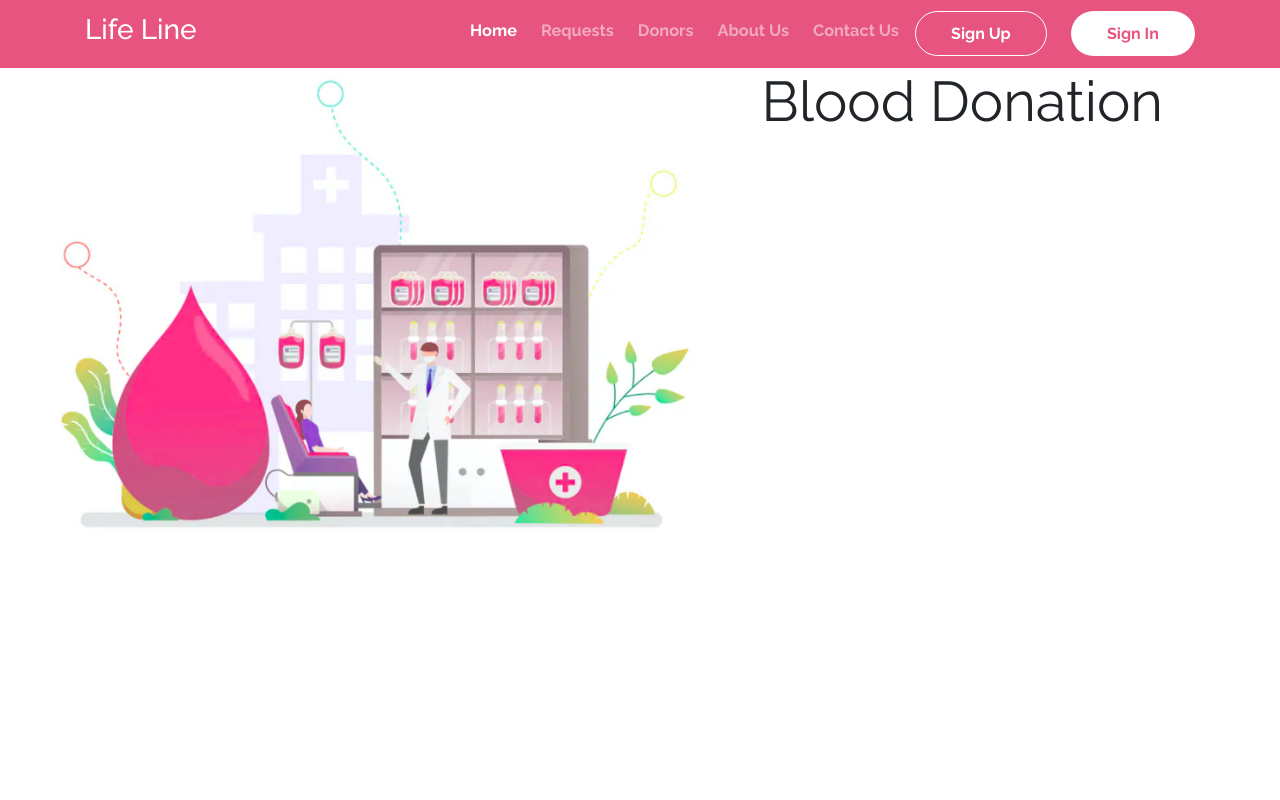
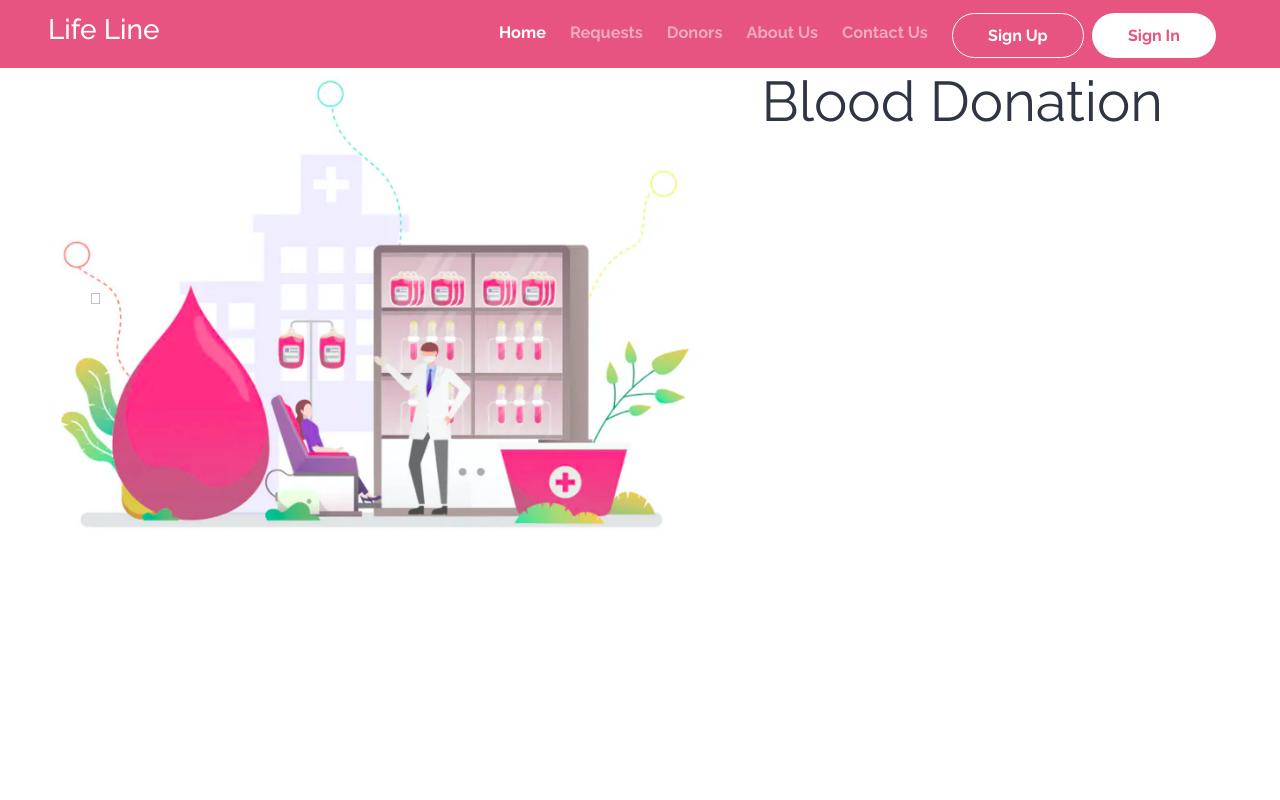
Before and after one commit to Life-line-iiitk/life-line, a PHP site: page / in a window 1280 px wide. Run offline with PHP 8.4, Linux system fonts and the light colour scheme.

Commit message:
Started index page

```diff
--- a/assets/styles/style.css
+++ b/assets/styles/style.css
@@ -8,6 +8,7 @@
 {
     box-sizing: border-box;
     font-family:'Raleway', sans-serif;
+    color:var(--black);
 }
 
 html, body
@@ -37,7 +38,7 @@ html, body
     border:0.1rem solid white;
     border-radius: 5rem;
     color: var(--white);
-    font-weight: bold;
+    font-weight: 520;
 }
 .sign-in
 {
@@ -45,5 +46,13 @@ html, body
     border-radius: 5rem;
     padding:0.6rem 2.2rem 0.6rem 2.2rem;
     color:var(--red);
-    font-weight:bold;
+    font-weight:520;
 }
+
+.toggle-btn{
+  width: 30px;
+  height: 3px;
+  background-color: var(--white);
+  margin: 6px 0;
+  border-radius: 2px;
+}
--- a/index.html
+++ b/index.html
@@ -31,37 +31,38 @@
 
 <body>
 
-    <nav class="navbar navbar-expand-lg navbar-dark sticky-top">
-        <div class="container">
+    <nav class="navbar navbar-expand-lg navbar-dark sticky-top pl-5">
         <a class="navbar-brand" href="#">
-                <h3>Life Line</h3>
+            <h3 style="color: white;">Life Line</h3>
         </a>
         <button class="navbar-toggler" type="button" data-toggle="collapse" data-target="#navbarSupportedContent"
             aria-controls="navbarSupportedContent" aria-expanded="false" aria-label="Toggle navigation">
-                <span class="navbar-toggler-icon"></span>
+            <div class="toggle-btn"></div>
+            <div class="toggle-btn"></div>
+            <div class="toggle-btn"></div>
         </button>
-            <div class="collapse navbar-collapse" id="navbarSupportedContent">
+        <div class="collapse navbar-collapse mr-5" id="navbarSupportedContent">
             <ul class="navbar-nav ml-auto">
-                    <li class="nav-item active">
+                <li class="nav-item active mt-1">
                     <a class="nav-link" href="#">Home</a>
                 </li>
-                    <li class="nav-item">
+                <li class="nav-item mt-1">
                     <a class="nav-link" href="#">Requests</a>
                 </li>
-                    <li class="nav-item">
+                <li class="nav-item mt-1">
                     <a class="nav-link" href="#">Donors</a>
                 </li>
-                    <li class="nav-item">
+                <li class="nav-item mt-1">
                     <a class="nav-link" href="#">About Us</a>
                 </li>
-                    <li class="nav-item">
+                <li class="nav-item mt-1">
                     <a class="nav-link" href="#">Contact Us</a>
                 </li>
-                    <a href="#" class="btn sign-up mr-4">Sign Up</a>
-                    <a href="#" class="btn sign-in">Sign In</a>
+                <a href="#" class="btn sign-up mt-1 ml-2">Sign Up</a>
+                <a href="#" class="btn sign-in mt-1 ml-2">Sign In</a>
             </ul>
         </div>
-        </div>
+
     </nav>
     <div id="carouselExampleControls" class="carousel slide pl-3 pr-3" data-ride="carousel">
 
@@ -90,8 +91,7 @@
         </div>
 
         <a class="carousel-control-prev" href="#carouselExampleControls" role="button" data-slide="prev">
-            <span class="carousel-control-prev-icon" style="color:black" aria-hidden="true"></span>
-            <span class="sr-only" style="color:black">Previous</span>
+            <span class="glyphicon">&#xe079;</span>
         </a>
         <a class="carousel-control-next" href="#carouselExampleControls" role="button" data-slide="next">
             <span class="carousel-control-next-icon" aria-hidden="true"></span>
```
Lines whose indentation alone changed are shown as unchanged.
